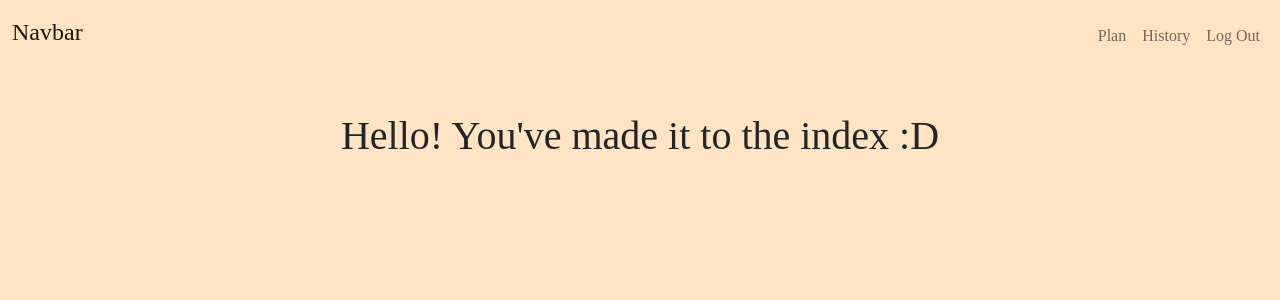
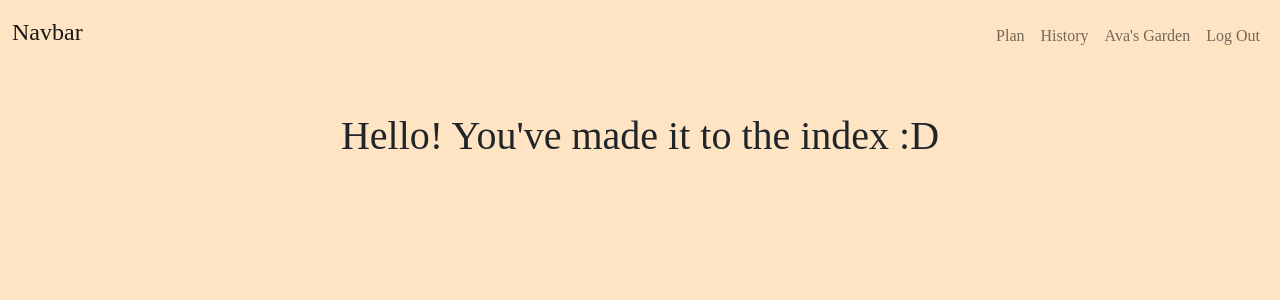
Before and after one commit to Ava-Fox/Garden-Planner, a Flask app: page / in a window 1280 px wide. Shown: the top 300 px of the page. Run offline with Flask 3, Linux system fonts and the light colour scheme; a user stored in the database is signed in; some libraries are stand-ins or nearby versions.

Commit message:
Add ava's_garden section

```diff
--- a/app.py
+++ b/app.py
@@ -32,6 +32,12 @@ def add():
 
     else:
         return render_template("add.html")
+
+@app.route("/avas_garden", methods=["GET", "POST"])
+@login_required
+def avas_garden():
+    garden = db.execute("SELECT * FROM plot;")
+    return render_template("avas_garden.html", garden=garden)
 
 
 @app.route("/history")
--- a/templates/layout.html
+++ b/templates/layout.html
@@ -23,6 +23,7 @@
                     <ul class="navbar-nav ms-auto mt-2">
                         <li class="nav-item"><a class="nav-link" href="/plan">Plan</a></li>
                         <li class="nav-item"><a class="nav-link" href="/history">History</a></li>
+                        <li class="nav-item"><a class="nav-link" href="/avas_garden">Ava's Garden</a></li>
                         <li class="nav-item">
                             <a class="nav-link" href="/logout">Log Out</a>
                         </li>
```
Also changed, not shown: templates/avas_garden.html (added, +15 -0 lines), 1 other file.
